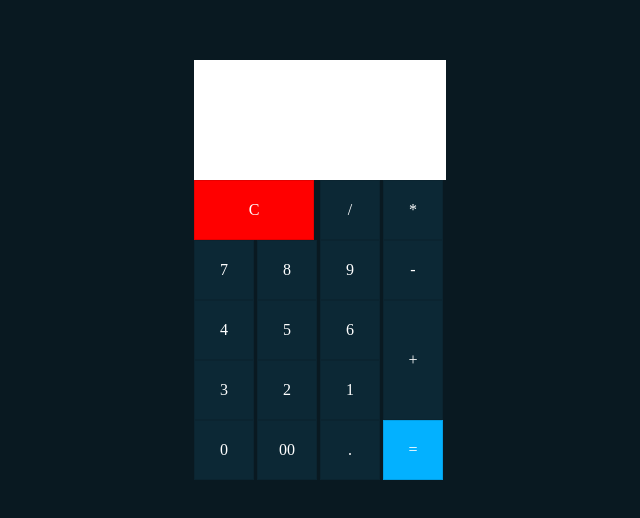
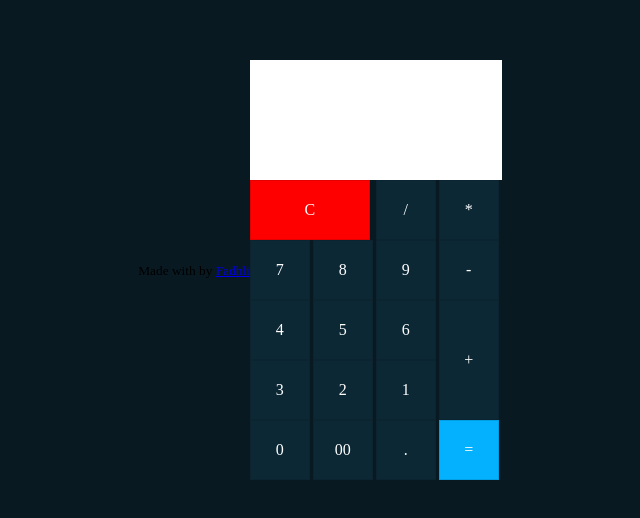
Before and after one commit to xanzheus/calculator, a plain HTML site: page index.html in a window 1280 px wide. Shown: the part 130-648 px from the top of the page, without its empty margins (320-960 px from the left). Drawn offline with Linux system fonts and the light colour scheme.

Commit message:
Update index.html

```diff
--- a/index.html
+++ b/index.html
@@ -9,6 +9,19 @@
 
 
 </head>
+
+<!-- Footer -->
+  <footer class="page-footer font-small blue fixed-bottom">
+
+    <!-- Copyright -->
+    <div class="footer-copyright text-center py-3 text-secondary"><small> Made with
+        <i class="fas fa-heart text-danger animate__animated animate__bounce animate__repeat-3 hati"></i> by
+        <a href="https://www.instagram.com/itspapoy/"  class="text-decoration-none text-secondary">Fadhli</a></small>
+    </div>
+    <!-- Copyright -->
+
+  </footer>
+  <!-- Footer -->
 
 <body>
 
```
